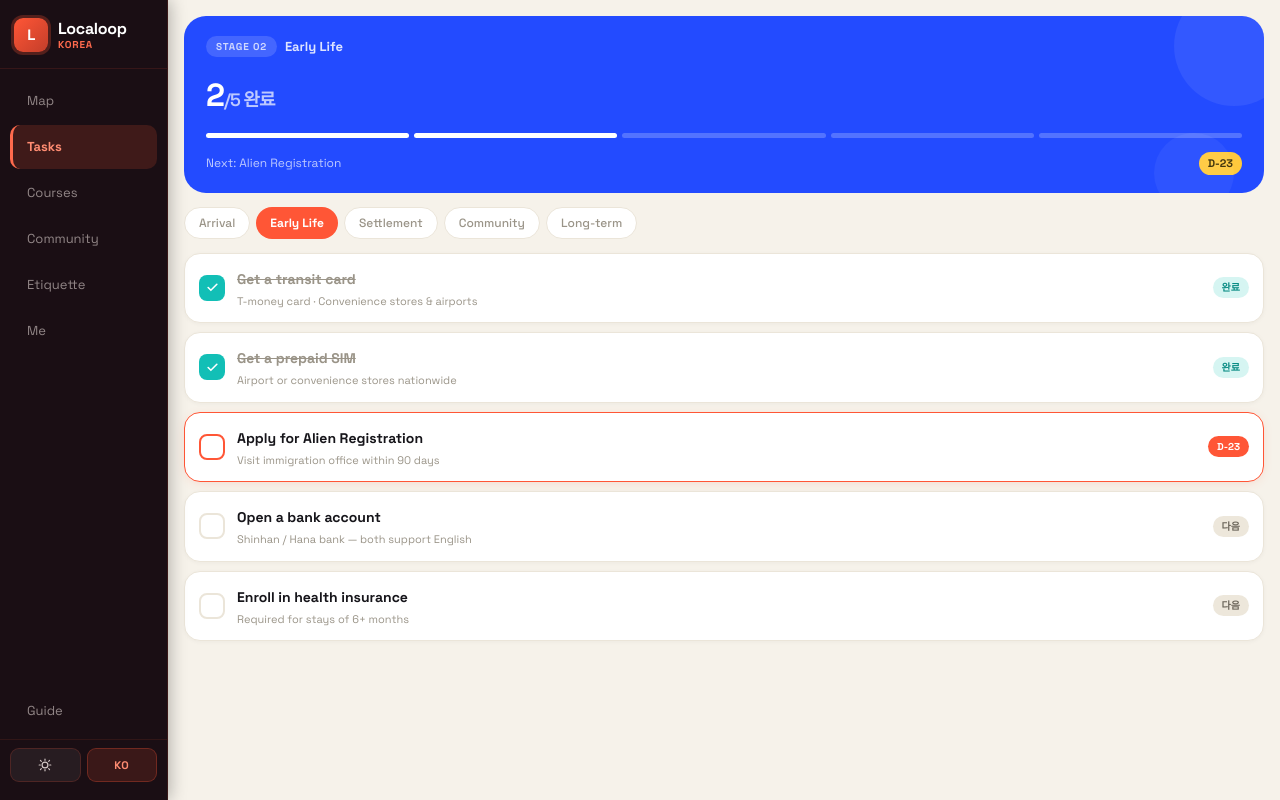
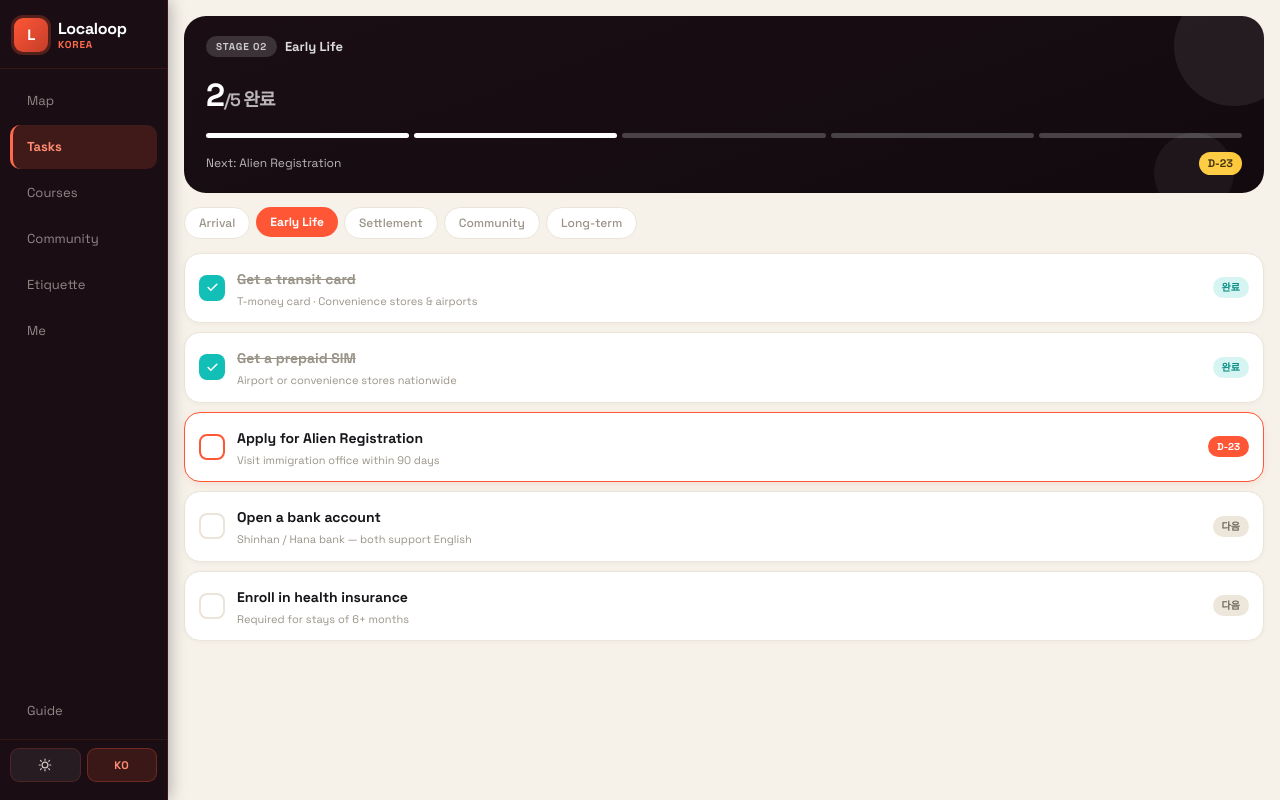
Before and after one commit to jessijang1202-pixel/LocaloopKorea, a Next.js app: page /tasks in a window 1280 px wide. Built offline with nearby package versions, Linux system fonts and the light colour scheme; a web font is replaced by a local one.

Commit message:
feat: add Namsan Seoul landscape image to login page hero

```diff
--- a/src/app/(app)/places/[slug]/page.tsx
+++ b/src/app/(app)/places/[slug]/page.tsx
@@ -182,7 +182,7 @@ export default function PlaceDetailPage() {
             flex: 1, padding: "14px 0", textAlign: "center",
             borderRight: i < 2 ? "1px solid var(--border)" : "none",
           }}>
-            <div style={{ fontSize: 15, fontWeight: 700, color: s.green ? "var(--success)" : "var(--foreground)", marginBottom: 2 }}>{s.label}</div>
+            <div style={{ fontSize: 15, fontWeight: 700, color: s.green ? "var(--grade-s)" : "var(--foreground)", marginBottom: 2 }}>{s.label}</div>
             <div style={{ fontSize: 11, color: "var(--foreground-muted)" }}>{s.sub}</div>
           </div>
         ))}
@@ -209,7 +209,7 @@ export default function PlaceDetailPage() {
                 <div style={{ fontSize: 14, fontWeight: 600, color: "var(--foreground)" }}>{row.label}</div>
                 <div style={{ fontSize: 11, color: "var(--foreground-muted)" }}>{row.caption}</div>
               </div>
-              <div style={{ width: 22, height: 22, borderRadius: 999, background: row.ok ? "var(--success)" : "var(--border)", display: "flex", alignItems: "center", justifyContent: "center" }}>
+              <div style={{ width: 22, height: 22, borderRadius: 999, background: row.ok ? "var(--grade-s)" : "var(--border)", display: "flex", alignItems: "center", justifyContent: "center" }}>
                 {row.ok
                   ? <svg width="12" height="12" viewBox="0 0 24 24" fill="none" stroke="white" strokeWidth="3" strokeLinecap="round"><path d="M20 6L9 17l-5-5"/></svg>
                   : <svg width="10" height="10" viewBox="0 0 24 24" fill="none" stroke="var(--foreground-muted)" strokeWidth="2.5" strokeLinecap="round"><path d="M18 6L6 18M6 6l12 12"/></svg>
--- a/src/app/(app)/tasks/page.tsx
+++ b/src/app/(app)/tasks/page.tsx
@@ -1,6 +1,7 @@
 "use client";
 
 import { useState } from "react";
+import Link from "next/link";
 import { useLang } from "@/lib/lang";
 import { useTheme } from "@/lib/theme";
 
@@ -8,6 +9,7 @@ const STAGE_NAMES = {
   ko: ["도착", "초기 생활", "정착", "커뮤니티", "장기 거주"],
   en: ["Arrival", "Early Life", "Settlement", "Community", "Long-term"],
 };
+const STAGE_SLUGS = ["arrival", "early-life", "settlement", "community", "long-term"];
 const CURRENT_STAGE = 1; // 0-indexed
 
 const TASKS = [
@@ -61,7 +63,7 @@ export default function TasksPage() {
     <div style={{
       margin: "16px 16px 0",
       borderRadius: 22,
-      background: isDark ? "var(--stage-blue)" : "var(--stage-blue)",
+      background: "linear-gradient(160deg, #1A0E14 0%, #120A0F 100%)",
       padding: "20px 22px 18px",
       position: "relative",
       overflow: "hidden",
@@ -101,22 +103,23 @@ export default function TasksPage() {
     </div>
   );
 
-  // Stage chips
+  // Stage chips — navigate to sub-pages
   const stageChips = (
-    <div style={{ display: "flex", gap: 6, padding: "14px 16px 4px", overflowX: "auto" }}>
+    <div style={{ display: "flex", gap: 6, padding: "14px 16px 4px", overflowX: "auto", scrollbarWidth: "none" }}>
       {stages.map((s, i) => {
         const active = i === activeStage;
         return (
-          <button key={s} onClick={() => setActiveStage(i)} style={{
-            flexShrink: 0, fontSize: 12, fontWeight: active ? 700 : 500,
+          <Link key={s} href={`/tasks/${STAGE_SLUGS[i]}`} style={{ textDecoration: "none", flexShrink: 0 }}>
+            <span style={{
+              display: "inline-block", fontSize: 12, fontWeight: active ? 700 : 500,
               padding: "6px 14px", borderRadius: 999,
               background: active ? "var(--grade-s)" : "var(--card)",
               color: active ? "#fff" : "var(--foreground-muted)",
               border: active ? "none" : "1px solid var(--border)",
-            cursor: "pointer",
             }}>
               {s}
-          </button>
+            </span>
+          </Link>
         );
       })}
     </div>
--- a/src/app/login/page.tsx
+++ b/src/app/login/page.tsx
@@ -25,10 +25,7 @@ function LoginForm() {
       {/* ── Hero ─────────────────────────────────── */}
       <div style={{ height: 420, background: "linear-gradient(165deg, #1a1230 0%, #2d1f5e 35%, #3a2a1a 70%, #1f0f0a 100%)", position: "relative", flexShrink: 0 }}>
 
-        {/* Photo placeholder */}
-        <div style={{ position: "absolute", inset: 0, display: "flex", alignItems: "center", justifyContent: "center" }}>
-          <span style={{ fontSize: 10, letterSpacing: "0.2em", fontFamily: "monospace", color: "rgba(255,255,255,0.18)", fontWeight: 600 }}>PHOTO · 남산에서 본 서울</span>
-        </div>
+        <img src="/seoul_landscape.png" alt="Seoul Landscape from Namsan" style={{ width: "100%", height: "100%", objectFit: "cover", position: "absolute", inset: 0 }} />
 
         {/* Gradient overlay — bottom */}
         <div style={{ position: "absolute", inset: 0, background: "linear-gradient(to top, rgba(0,0,0,0.75) 0%, transparent 55%)" }} />
```
Also changed, not shown: public/seoul_landscape.png (added). Lines whose indentation alone changed are shown as unchanged.
